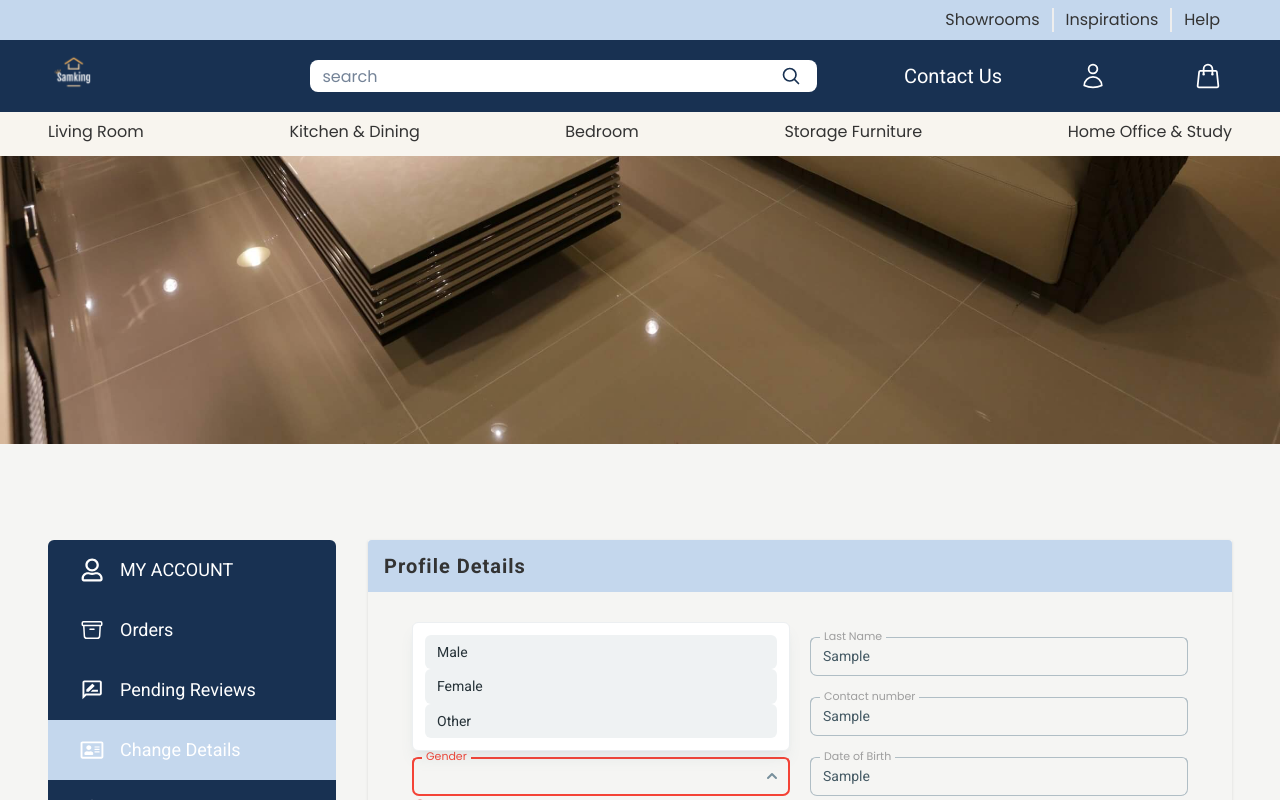
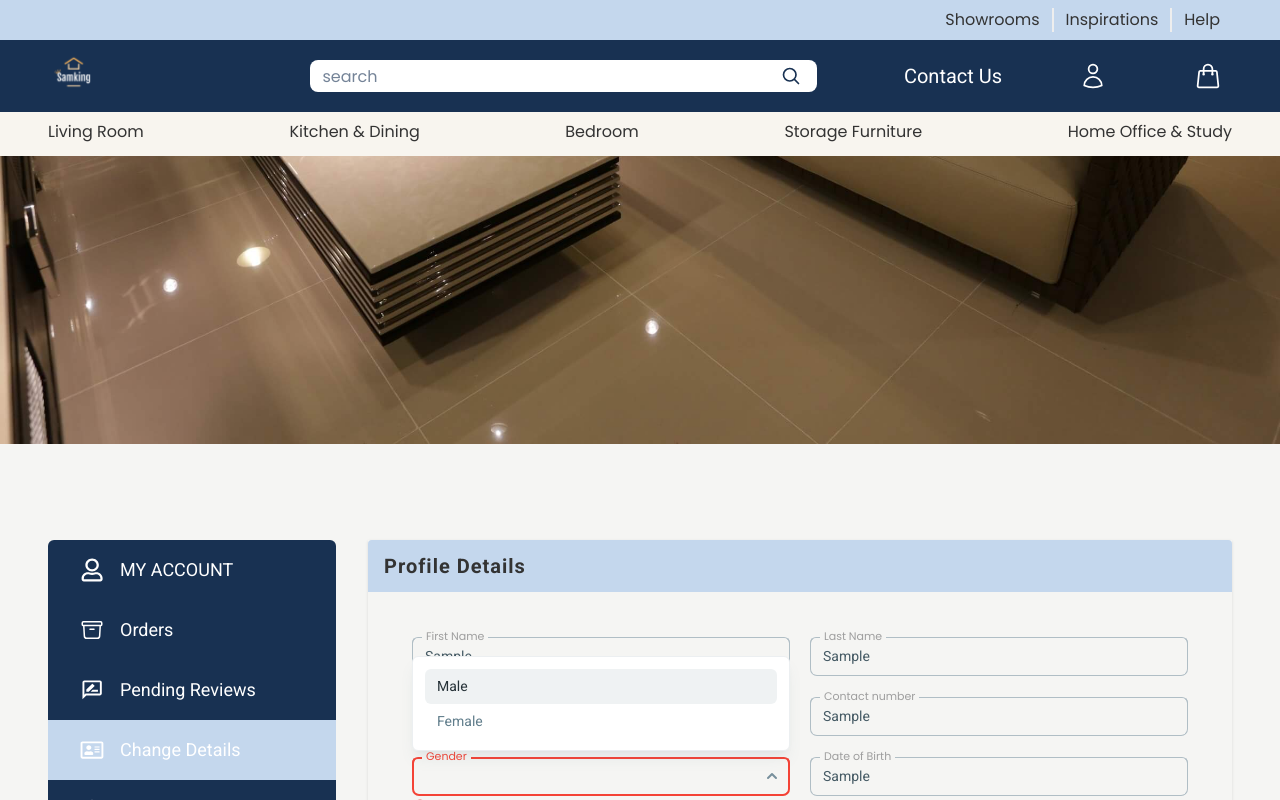
Before and after one commit to Samdevtechnology/samking-furniture, a Next.js app: page /customer/detail in a window 1280 px wide. Both pictures are taken after typing "Sample", "Sample", "name@example.com", "Sample", "Sample" into the empty fields and a click on the button 601 px from the left and 776 px from the top of the page. Shown: the top 800 px of the page. Built offline with nearby package versions, Linux system fonts and the light colour scheme; no server answers.

Commit message:
Fixed - Select Input Bug

```diff
--- a/src/app/(protected)/customer/detail/components/Form.tsx
+++ b/src/app/(protected)/customer/detail/components/Form.tsx
@@ -108,7 +108,6 @@ const DetailsForm = () => {
                 <SelectInput name="gender" label="Gender">
                   <Option>Male</Option>
                   <Option>Female</Option>
-                  <Option>Other</Option>
                 </SelectInput>
                 <TextInput name="phone" label="Date of Birth" />
               </CardContainer>
--- a/src/components/FormsUI/SelectInput.tsx
+++ b/src/components/FormsUI/SelectInput.tsx
@@ -45,6 +45,22 @@ export const SelectInput = (props: SelectProps & FieldHookConfig<string>) => {
     configSelectInput.error = true;
   }
 
+  const Options = React.Children.map(children, (child) => {
+    if (React.isValidElement(child)) {
+      const value = child.props.value;
+      const children = child.props.children;
+      return (
+        <MuiOption
+          key={value ?? children.toLowerCase()}
+          value={value ?? children.toLowerCase()}
+        >
+          {children}
+        </MuiOption>
+      );
+    }
+    return null;
+  });
+
   return (
     <div className={fullWidth ? " w-full" : ""}>
       <Select
@@ -53,7 +69,7 @@ export const SelectInput = (props: SelectProps & FieldHookConfig<string>) => {
         onChange={(val) => helpers.setValue(val || "")}
         onClick={(e) => e.preventDefault()}
       >
-        {children}
+        {Options}
       </Select>
       {Boolean(helperText) && !meta.error && (
         <small className="flex items-center">
```
